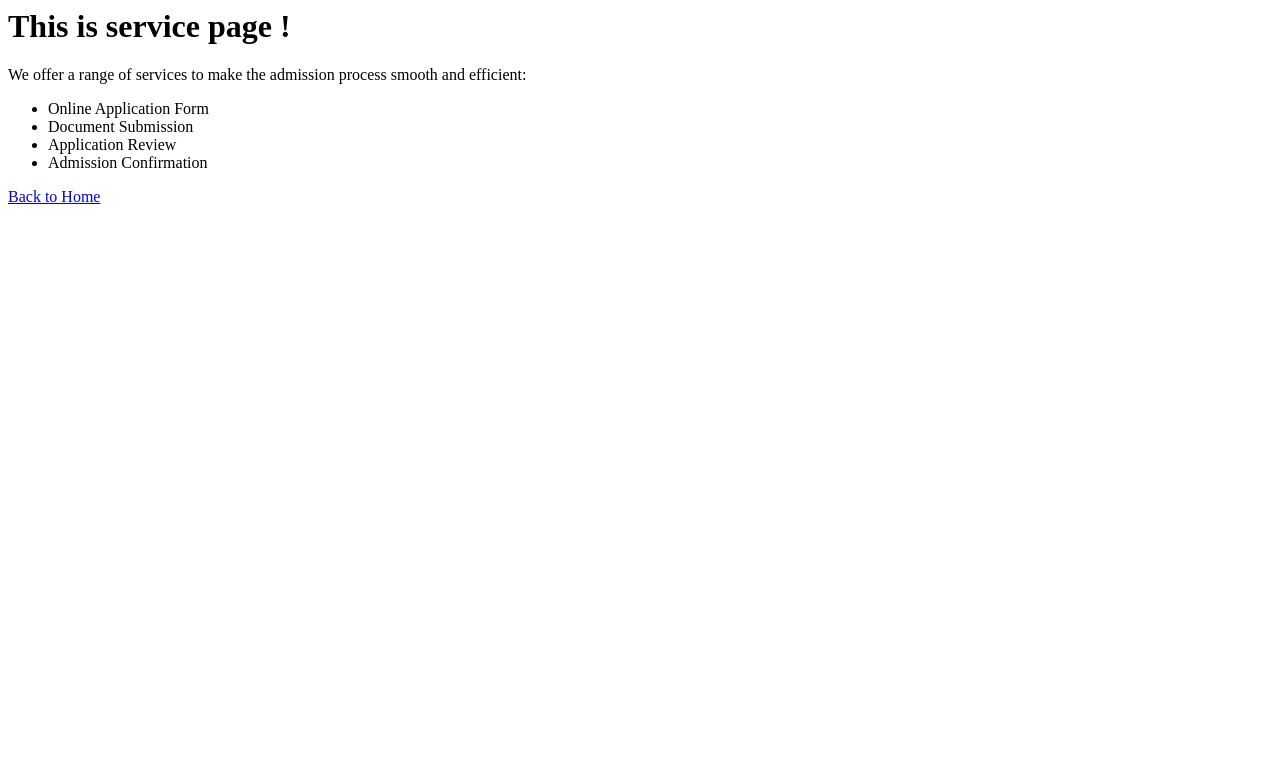
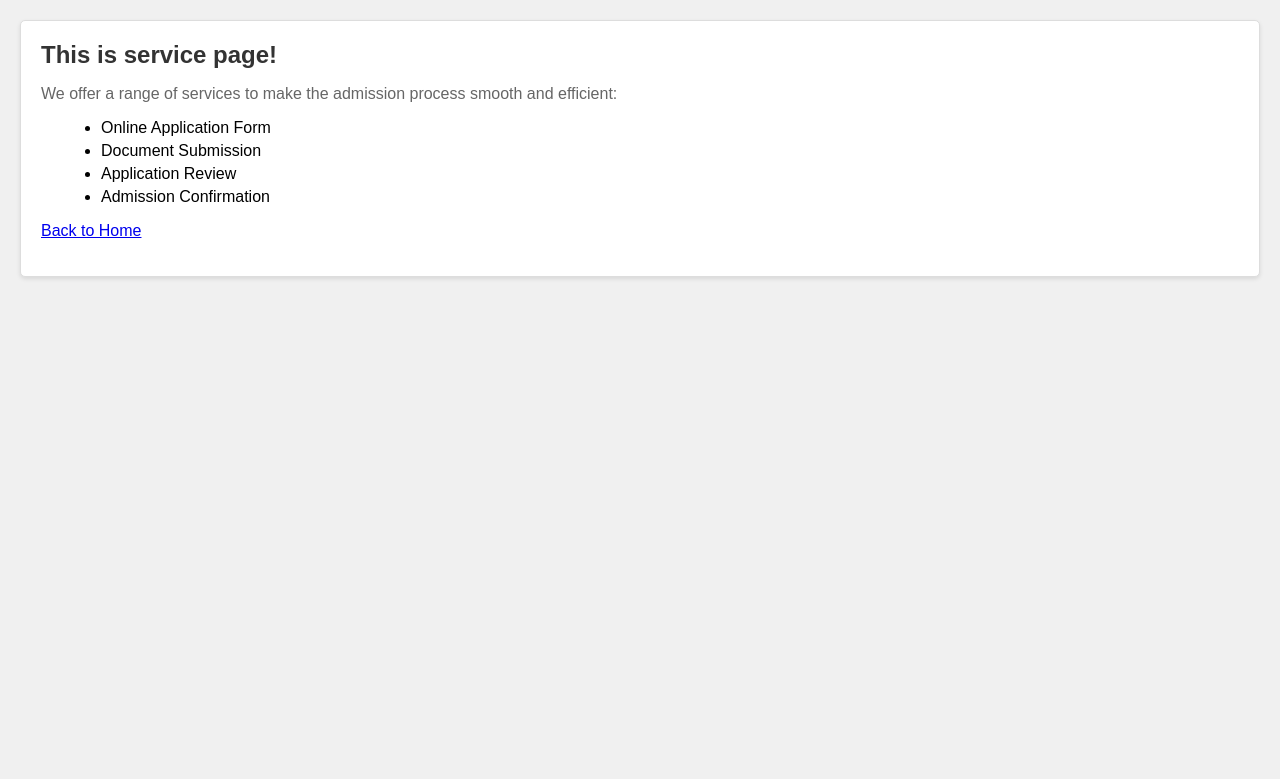
Before and after one commit to akshaykumar193945/akshaykumar193945, a Flask app: page /service in a window 1280 px wide. Shown: the top 779 px of the page. Run offline with Flask 3, Linux system fonts and the light colour scheme.

Commit message:
added course page and styled the service page

```diff
--- a/templates/about.html
+++ b/templates/about.html
@@ -1,3 +1,6 @@
+
+
+
 
     <section class="about-content">
         <h2>Our Story</h2>
--- a/templates/layout.html
+++ b/templates/layout.html
@@ -43,9 +43,9 @@
                 <p>Contact us: contact@yourcompany.com</p>
             </div>
             <div class="footer-social">
-                <a href="#"><i class="fa fa-facebook"></i></a>
-                <a href="#"><i class="fa fa-twitter"></i></a>
-                <a href="#"><i class="fa fa-linkedin"></i></a>
+                <a class="footer-links" href="#"><i class="fa fa-facebook"></i></a>
+                <a class="footer-links" href="#"><i class="fa fa-twitter"></i></a>
+                <a class="footer-links" href="#"><i class="fa fa-linkedin"></i></a>
             </div>
         </div>
     </footer>
--- a/templates/service.html
+++ b/templates/service.html
@@ -1,10 +1,55 @@
+<style>
+    .service-body {
+    font-family: Arial, sans-serif;
+    background-color: #f0f0f0;
+    margin: 0;
+    padding: 0;
+}
 
-    <h1>This is service page !</h1>
-    <p>We offer a range of services to make the admission process smooth and efficient:</p>
-    <ul>
-        <li>Online Application Form</li>
-        <li>Document Submission</li>
-        <li>Application Review</li>
-        <li>Admission Confirmation</li>
-    </ul>
-    <p><a href="{{ url_for('layout') }}">Back to Home</a></p>
+.service-content {
+    background-color: #fff;
+    border: 1px solid #ddd;
+    border-radius: 5px;
+    box-shadow: 0 2px 4px rgba(0, 0, 0, 0.1);
+    padding: 20px;
+    margin: 20px;
+}
+
+.service-h1 {
+    font-size: 24px;
+    color: #333;
+    margin: 0;
+    margin-bottom: 10px;
+}
+
+.service-p {
+    font-size: 16px;
+    color: #666;
+}
+
+.service-ul {
+    list-style-type: disc;
+    margin-left: 20px;
+}
+
+.service-li {
+    margin-bottom: 5px;
+}
+
+
+</style>
+
+<body class="service-body">
+    <div class="service-content">
+        <h1 class="service-h1">This is service page!</h1>
+        <p class="service-p">We offer a range of services to make the admission process smooth and efficient:</p>
+        <ul class="service-ul">
+            <li class="service-li">Online Application Form</li>
+            <li class="service-li">Document Submission</li>
+            <li class="service-li">Application Review</li>
+            <li class="service-li">Admission Confirmation</li>
+        </ul>
+        <p><a href="{{ url_for('layout') }}">Back to Home</a></p>
+    </div>
+</body>
+</html>
--- a/test.py
+++ b/test.py
@@ -127,7 +127,6 @@ def admit():
     return render_template('error.html')
 
 @app.route('/courses')
-@login_required
 def courses():
     return render_template('courses.html')
 
```
Also changed, not shown: static/style.css (+17 -0 lines).
